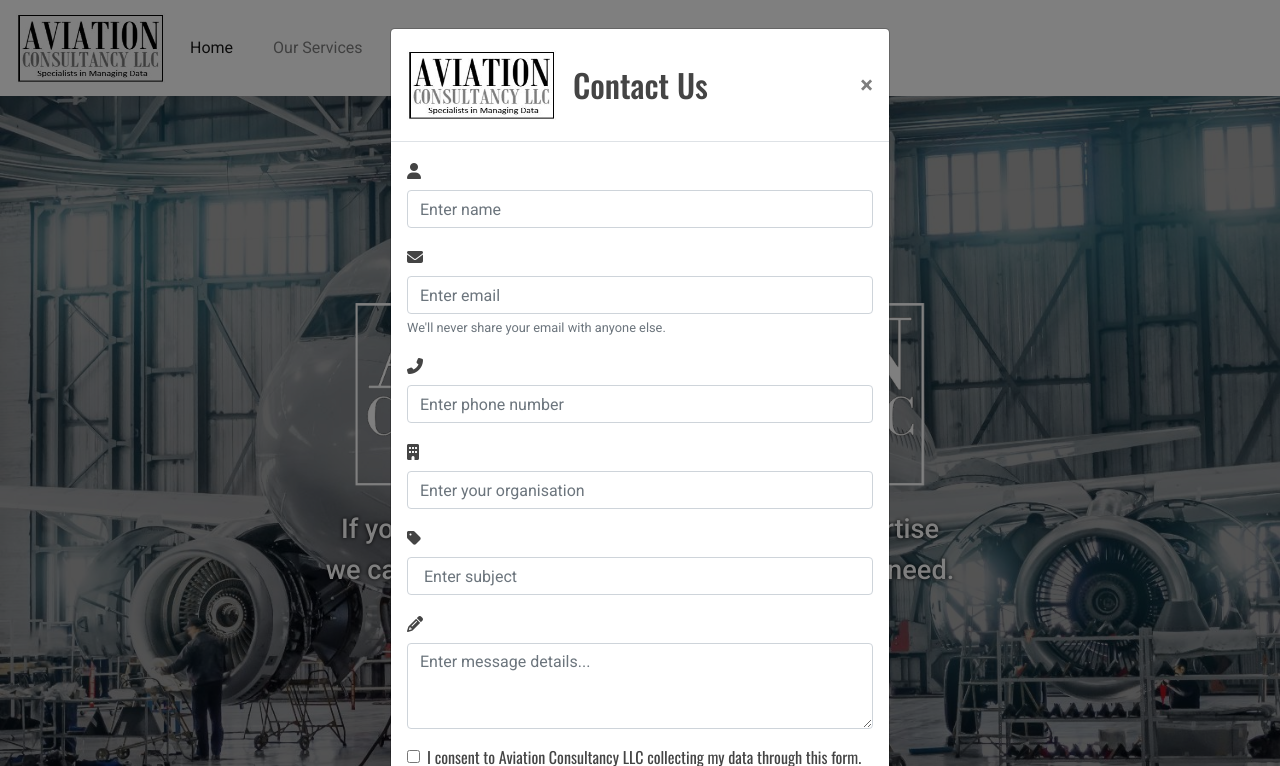
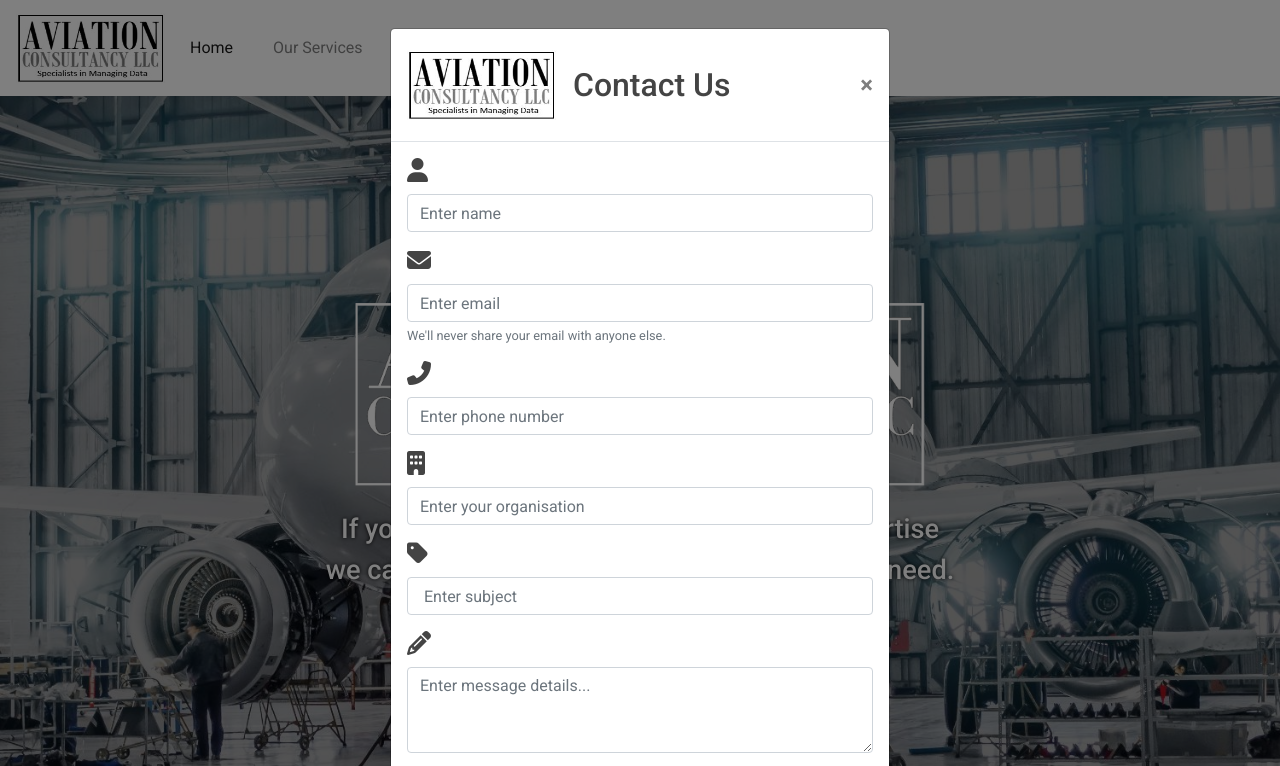
Before and after one commit to simonjvardy/Aviation-Consultancy, a plain HTML site: page index.html in a window 1280 px wide. Both pictures are taken after a click on the button "CONTACT US TODAY". Shown: the top 766 px of the page. Drawn offline with nearby package versions, Linux system fonts and the light colour scheme; a web font is replaced by a local one.

Commit message:
Update: add feature cards content Add text for the Expertise card Add css styling to the modal form-group class for the label icon font sizes which updates both index.html and contact-us.html modals

```diff
--- a/assets/css/style.css
+++ b/assets/css/style.css
@@ -248,8 +248,8 @@ body {
     align-items: center;
 }
 
-.modal-header h2, .modal-body label {
-    font-family: 'Oswald', sans-serif;
+.form-group label i {
+    font-size: 1.5rem;
 }
 
 /* -------------------------------------Contact Us Page */
```
Also changed, not shown: about-us.html (+6 -2 lines).
